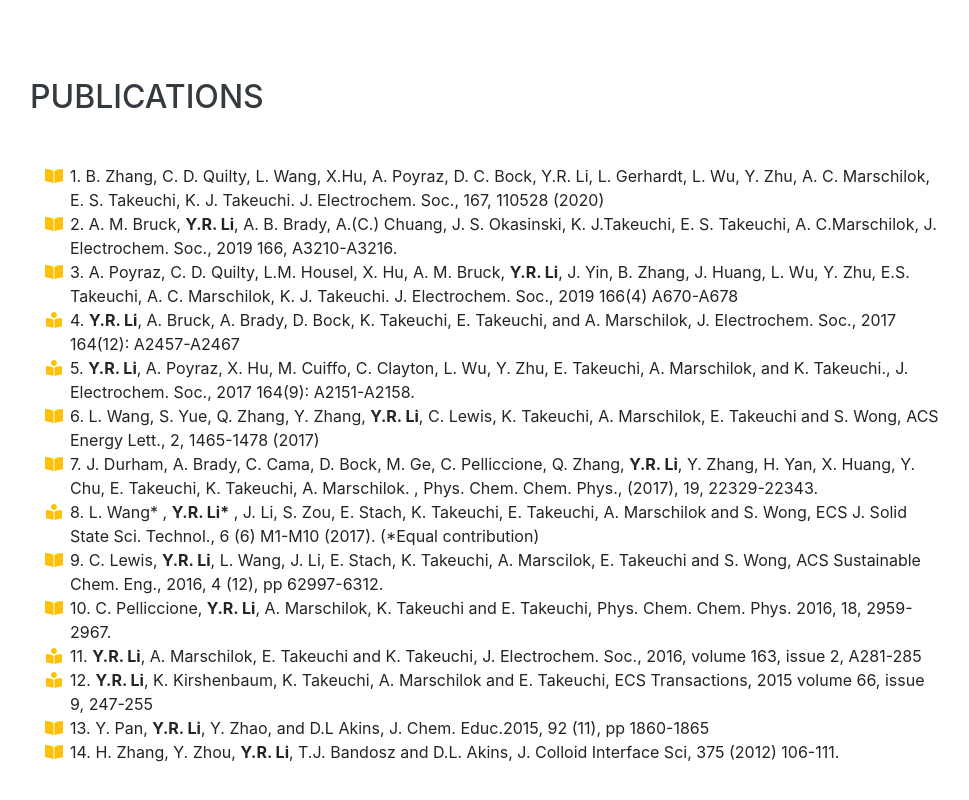
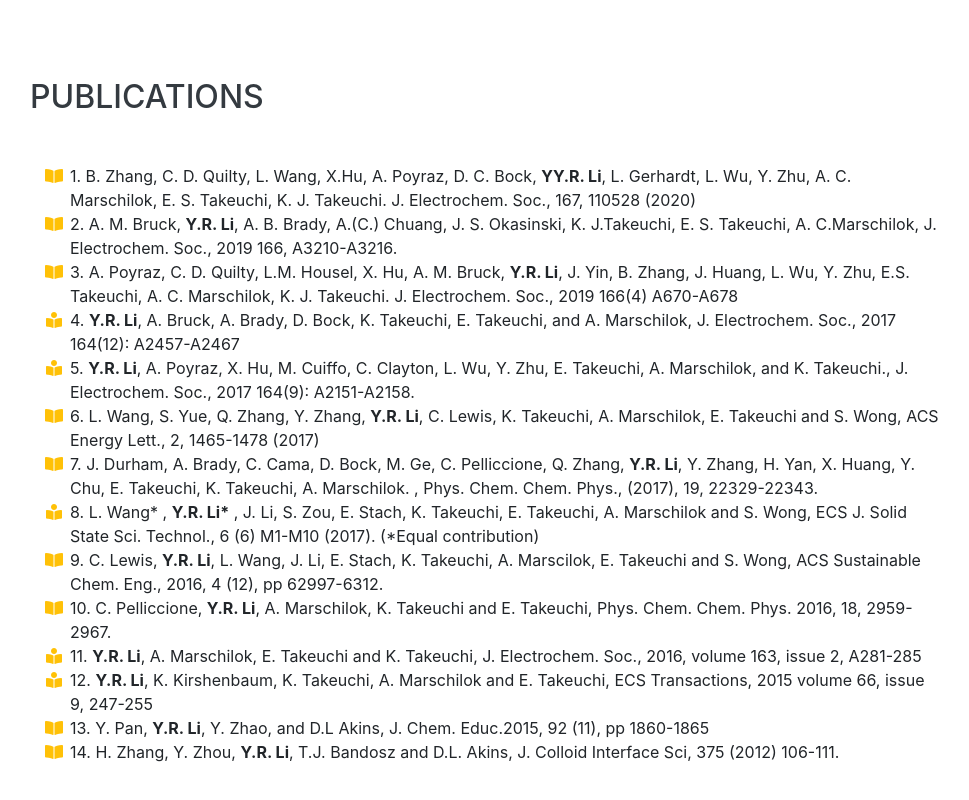
Before and after one commit to nortonlyr/nortonlyr.github.io, a website with bundled scripts: page index.html in a window 1280 px wide. Shown: the part 5058-5858 px from the top of the page, without its empty margins (290-1259 px from the left). Built offline with nearby package versions, Linux system fonts and the light colour scheme; a web font is replaced by a local one.

Commit message:
Update index.html

```diff
--- a/index.html
+++ b/index.html
@@ -334,7 +334,7 @@
         <ul class="fa-ul mb-0">
         <li>
             <i class="fa-li fa fa-book-open text-warning"></i>
-            1.  B. Zhang,  C. D. Quilty,  L. Wang, X.Hu, A. Poyraz, D. C. Bock,  Y.R. Li,  L. Gerhardt,  L. Wu,  Y. Zhu,  A. C. Marschilok,  E. S. Takeuchi,  K. J. Takeuchi. J. Electrochem. Soc., 167, 110528 (2020)
+            1.  B. Zhang,  C. D. Quilty,  L. Wang, X.Hu, A. Poyraz, D. C. Bock,  <b>YY.R. Li</b>,  L. Gerhardt,  L. Wu,  Y. Zhu,  A. C. Marschilok,  E. S. Takeuchi,  K. J. Takeuchi. J. Electrochem. Soc., 167, 110528 (2020)
           <li>
             <i class="fa-li fa fa-book-open text-warning"></i>
             2. A. M. Bruck, <b>Y.R. Li</b>, A. B. Brady, A.(C.) Chuang, J. S. Okasinski, K. J.Takeuchi, E. S. Takeuchi, A. C.Marschilok, J. Electrochem. Soc., 2019 166, A3210-A3216. <!-- Tomographic 3D Analysis of Reduction Displacement Reaction with Associated Formation of a Conductive Network in High Energy Primary Batteries, -->
```
